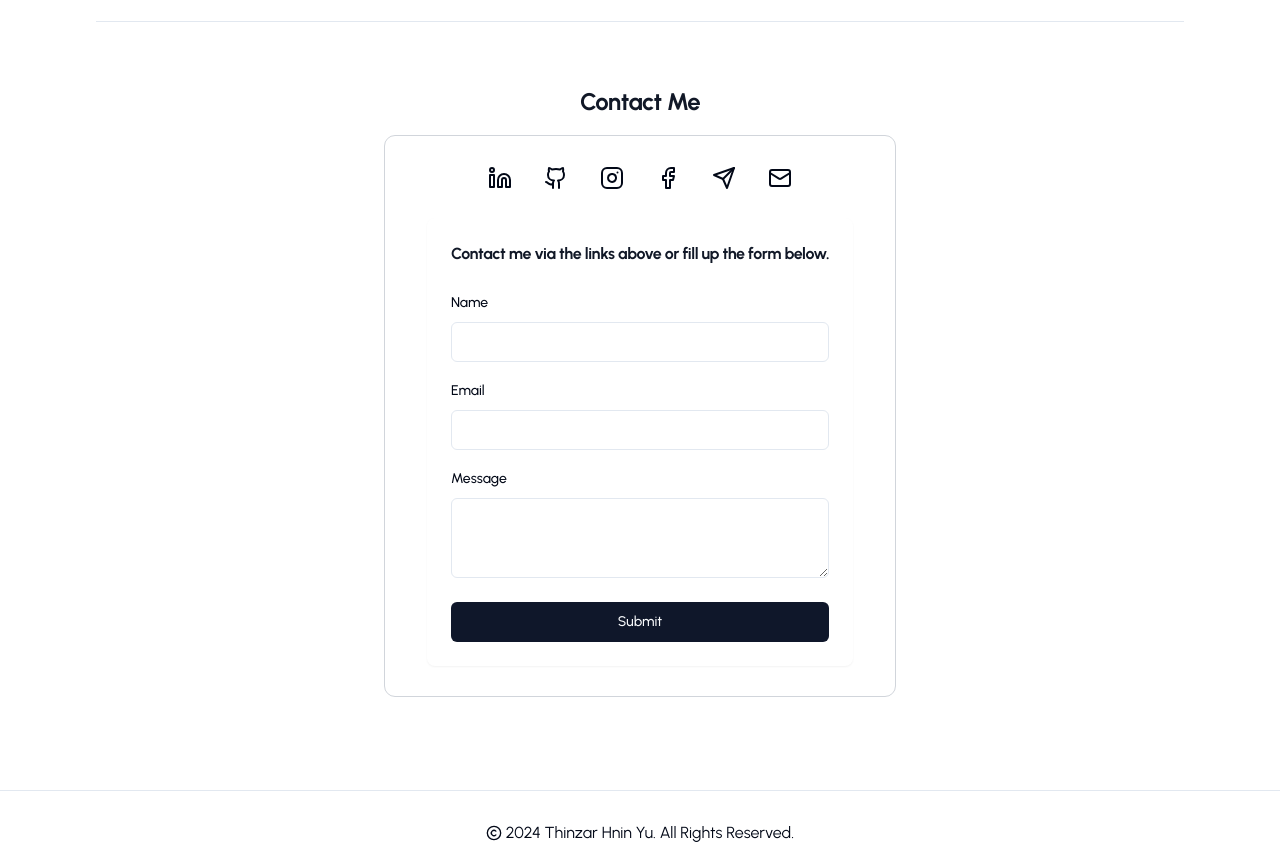
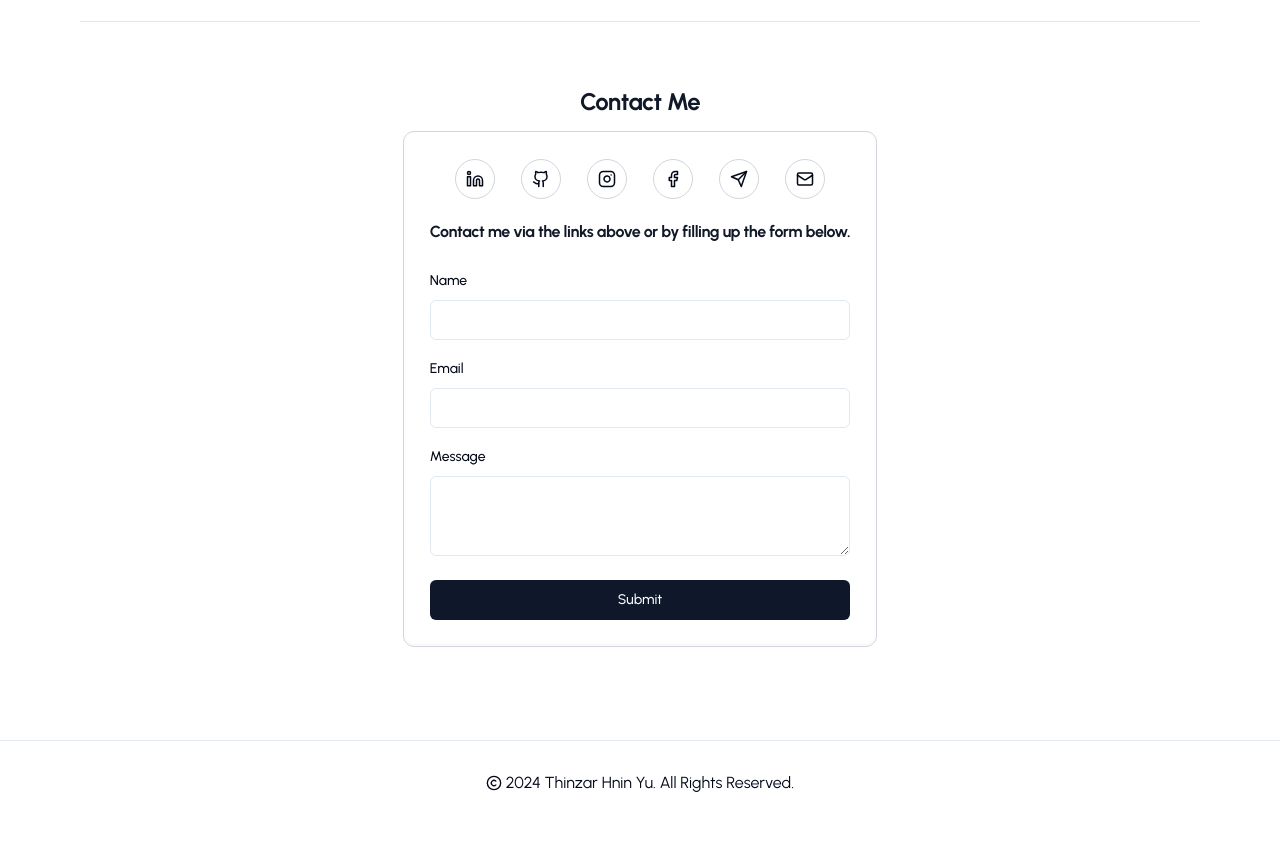
Before and after one commit to thinzarhninyu/portfolio, a Next.js app: page / in a window 1280 px wide. Shown: the part 1700-2565 px from the top of the page. After the commit the page ends 2515 px from the top, so only its background shows below. Built offline with nearby package versions, Linux system fonts and the light colour scheme; no server answers; the database is empty.

Commit message:
loading & minor ui fix

```diff
--- a/app/_components/home/contact-icons.tsx
+++ b/app/_components/home/contact-icons.tsx
@@ -6,32 +6,32 @@ import { Facebook, Github, Instagram, Linkedin, Mail, Send } from "lucide-react"
 const items: { link: string, Icon: React.ReactNode, className: string }[] = [
     {
         link: "https://www.linkedin.com/in/thinzarhninyu/",
-        Icon: <Linkedin />,
+        Icon: <Linkedin size={18} />,
         className: "text-linkedin"
     },
     {
         link: "https://github.com/thinzarhninyu",
-        Icon: <Github />,
+        Icon: <Github size={18} />,
         className: "text-github"
     },
     {
         link: "https://www.instagram.com/micxehye/",
-        Icon: <Instagram />,
+        Icon: <Instagram size={18} />,
         className: "text-instagram"
     },
     {
         link: "https://www.facebook.com/thinzarhninyu/",
-        Icon: <Facebook />,
+        Icon: <Facebook size={18} />,
         className: "text-facebook"
     },
     {
         link: "https://t.me/micxehye",
-        Icon: <Send />,
+        Icon: <Send size={18} />,
         className: "text-send"
     },
     {
         link: "mailto:thinzarhninyu.17@gmail.com",
-        Icon: <Mail />,
+        Icon: <Mail size={18} />,
         className: "text-mail"
     }
 ];
@@ -48,7 +48,7 @@ export const ContactIcons: React.FC = () => {
                     >
                         <li>
                             <a href={item.link} className={item.className}>
-                                {item.Icon}
+                                <div className="rounded-full outline outline-offset-2 outline-1 outline-gray-300 p-2 hover:bg-gray-100">{item.Icon}</div>
                             </a>
                         </li>
                     </motion.button>
--- a/app/_components/home/contact.tsx
+++ b/app/_components/home/contact.tsx
@@ -58,11 +58,11 @@ export const Contact: React.FC = () => {
                 <div className="text-center mt-16">
                     <h2 className="mt-6 text-xl font-bold tracking-tight text-gray-900 dark:text-gray-100 sm:text-4xl lg:text-2xl">Contact Me</h2>
                 </div>
-                <div className="px-6 sm:px-10 py-5 outline outline-offset-2 outline-1 outline-gray-300 rounded-lg mt-5 py-7">
-                    <ContactIcons />
-                    <Card className="mt-7 border-0 outline-0">
+                <div className="outline outline-offset-2 outline-1 outline-gray-300 rounded-lg mt-4">
+                    <Card className="border-0 outline-0 pb-0 pt-7">
+                        <ContactIcons />
                         <CardHeader>
-                            <CardTitle className="text-md font-bold tracking-tight text-gray-900 dark:text-gray-100">Contact me via the links above or fill up the form below.</CardTitle>
+                            <CardTitle className="text-md font-bold tracking-tight text-gray-900 dark:text-gray-100">Contact me via the links above or by filling up the form below.</CardTitle>
                         </CardHeader>
                         <CardContent>
                             <Form {...form}>
--- a/app/about/page.tsx
+++ b/app/about/page.tsx
@@ -11,7 +11,7 @@ const AboutPage: React.FC = async () => {
     const personality = await getPersonalityTraits();
 
     return (
-        <main className="flex min-h-screen flex-col items-center justify-between px-10 pb-20 sm:px-24 sm:pb-24">
+        <main className="flex min-h-screen flex-col items-center justify-between px-10 pb-20 sm:px-20 sm:pb-24">
             <div className='pt-12 sm:pt-24'>
                 <section className="">
                     <div className="mx-auto max-w-7xl sm:px-6 lg:px-8">
--- /dev/null
+++ b/app/loading.tsx
@@ -0,0 +1,16 @@
+const Loading: React.FC = () => {
+
+    return (
+        <section className="h-screen flex justify-center items-center">
+            <div role="status">
+                <svg aria-hidden="true" className="w-8 h-8 text-gray-200 animate-spin dark:text-gray-600 fill-blue-600" viewBox="0 0 100 101" fill="none" xmlns="http://www.w3.org/2000/svg">
+                    <path d="M100 50.5908C100 78.2051 77.6142 100.591 50 100.591C22.3858 100.591 0 78.2051 0 50.5908C0 22.9766 22.3858 0.59082 50 0.59082C77.6142 0.59082 100 22.9766 100 50.5908ZM9.08144 50.5908C9.08144 73.1895 27.4013 91.5094 50 91.5094C72.5987 91.5094 90.9186 73.1895 90.9186 50.5908C90.9186 27.9921 72.5987 9.67226 50 9.67226C27.4013 9.67226 9.08144 27.9921 9.08144 50.5908Z" fill="currentColor" />
+                    <path d="M93.9676 39.0409C96.393 38.4038 97.8624 35.9116 97.0079 33.5539C95.2932 28.8227 92.871 24.3692 89.8167 20.348C85.8452 15.1192 80.8826 10.7238 75.2124 7.41289C69.5422 4.10194 63.2754 1.94025 56.7698 1.05124C51.7666 0.367541 46.6976 0.446843 41.7345 1.27873C39.2613 1.69328 37.813 4.19778 38.4501 6.62326C39.0873 9.04874 41.5694 10.4717 44.0505 10.1071C47.8511 9.54855 51.7191 9.52689 55.5402 10.0491C60.8642 10.7766 65.9928 12.5457 70.6331 15.2552C75.2735 17.9648 79.3347 21.5619 82.5849 25.841C84.9175 28.9121 86.7997 32.2913 88.1811 35.8758C89.083 38.2158 91.5421 39.6781 93.9676 39.0409Z" fill="currentFill" />
+                </svg>
+                <span className="sr-only">Loading...</span>
+            </div>
+        </section>
+    );
+}
+
+export default Loading;
--- a/app/page.tsx
+++ b/app/page.tsx
@@ -6,7 +6,7 @@ import { Separator } from '@/components/ui/separator';
 
 const Home: React.FC = () => {
   return (
-    <main className="flex min-h-screen flex-col items-center justify-between px-10 pb-20 sm:px-24 sm:pb-24">
+    <main className="flex min-h-screen flex-col items-center justify-between px-10 pb-20 sm:px-20 sm:pb-24">
       <div id="about" className='pt-12 sm:pt-24'>
         <Introduction />
       </div>
--- a/app/projects/[id]/page.tsx
+++ b/app/projects/[id]/page.tsx
@@ -11,14 +11,14 @@ const ProjectDetail: React.FC<{ params: { id: string } }> = async ({ params }) =
 
     if (!project) {
         return (
-            <main className="flex min-h-screen flex-col items-center justify-center px-10 pb-20 sm:px-24 sm:pb-24">
+            <main className="flex min-h-screen flex-col items-center justify-center px-10 pb-20 sm:px-20 sm:pb-24">
                 <h2 className="mt-6 text-xl font-bold tracking-tight text-gray-900">Project Not Found</h2>
             </main>
         )
     }
 
     return (
-        <main className="flex min-h-screen flex-col items-center justify-between px-10 pb-20 sm:px-24 sm:pb-24">
+        <main className="flex min-h-screen flex-col items-center justify-between px-10 pb-20 sm:px-20 sm:pb-24">
             <div className='pt-12 sm:pt-24'>
                 <section className="">
                     <div className="mx-auto max-w-7xl sm:px-6 lg:px-8">
--- a/app/projects/page.tsx
+++ b/app/projects/page.tsx
@@ -6,7 +6,7 @@ const AllProjects: React.FC = async () => {
     const projects = await getProjects();
 
     return (
-        <main className="flex min-h-screen flex-col items-center justify-between px-10 pb-20 sm:px-24 sm:pb-24">
+        <main className="flex min-h-screen flex-col items-center justify-between px-10 pb-20 sm:px-20 sm:pb-24">
             <div className='pt-12 sm:pt-24'>
                 <section className="">
                     <div className="mx-auto max-w-7xl sm:px-6 lg:px-8">
```
